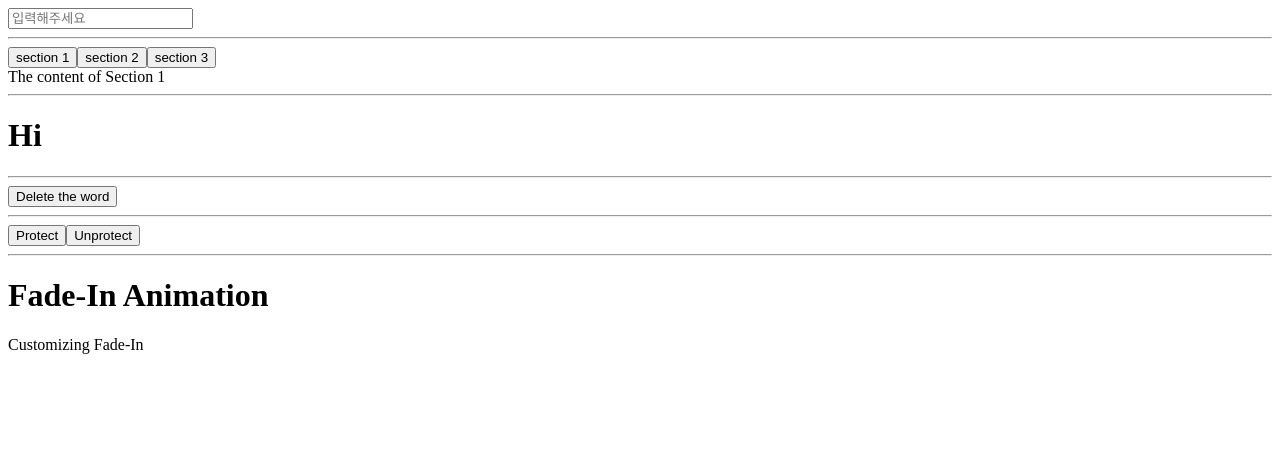
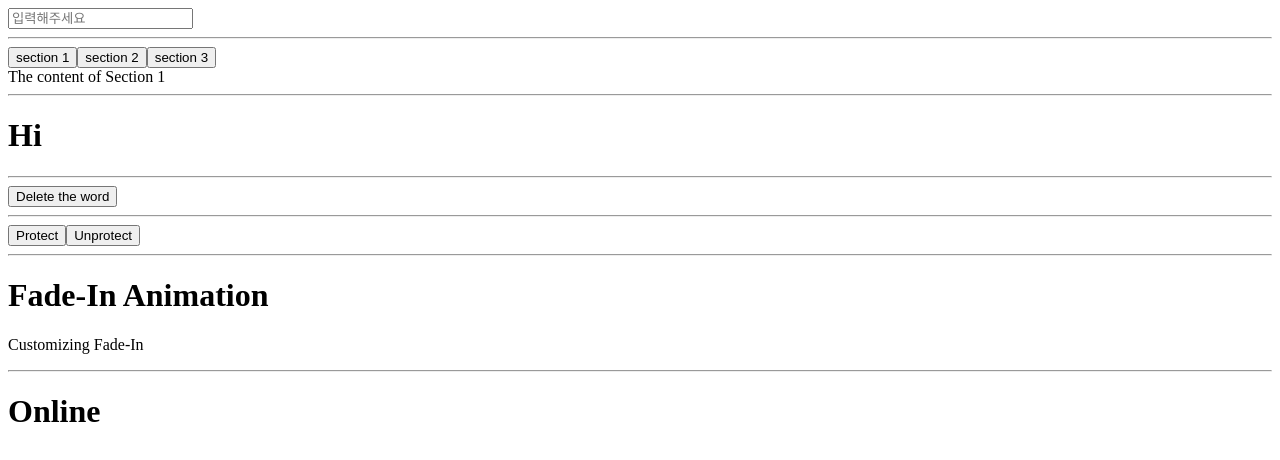
Before and after one commit to minnnnnk0/React_Hooks, a React (Vite) app: page / in a window 1280 px wide. Shown: the top 460 px of the page. Built offline with nearby package versions, Linux system fonts and the light colour scheme.

Commit message:
feat: useNetwork custom

```diff
--- a/src/App.jsx
+++ b/src/App.jsx
@@ -3,6 +3,7 @@
 import useConfirm from './hooks/useConfirm';
 import useFadeIn from './hooks/useFadeIn';
 import useInput from './hooks/useInput';
+import useNetwork from './hooks/useNetwork';
 import usePreventLeave from './hooks/usePreventLeave';
 import useTab from './hooks/useTab';
 import useTitle from './hooks/useTitle';
@@ -38,6 +39,9 @@
   // useFadeIn
   const fadeInH1 = useFadeIn(1, 2);
   const fadeInP = useFadeIn(5, 10);
+
+  // useNetwork
+  const onLine = useNetwork();
 
   return (
     <>
@@ -83,6 +87,12 @@
           <h1 {...fadeInH1}>Fade-In Animation</h1>
           <p {...fadeInP}>Customizing Fade-In</p>
         </div>
+
+        <hr />
+        {/* useNetwork */}
+        <div>
+          <h1>{onLine ? 'Online' : 'Offline'}</h1>
+        </div>
       </div>
     </>
   );
--- /dev/null
+++ b/src/hooks/useNetwork.jsx
@@ -0,0 +1,22 @@
+import { useEffect, useState } from 'react';
+
+const useNetwork = (onChange) => {
+  const [status, setStatus] = useState(navigator.onLine);
+  const handleChange = () => {
+    if (typeof onChange === 'function') {
+      onChange(navigator.onLine);
+    }
+    setStatus(navigator.onLine);
+  };
+  useEffect(() => {
+    window.addEventListener('online', handleChange);
+    window.addEventListener('offline', handleChange);
+    return () => {
+      window.removeEventListener('online', handleChange);
+      window.removeEventListener('offline', handleChange);
+    };
+  }, []);
+
+  return status;
+};
+export default useNetwork;
```
